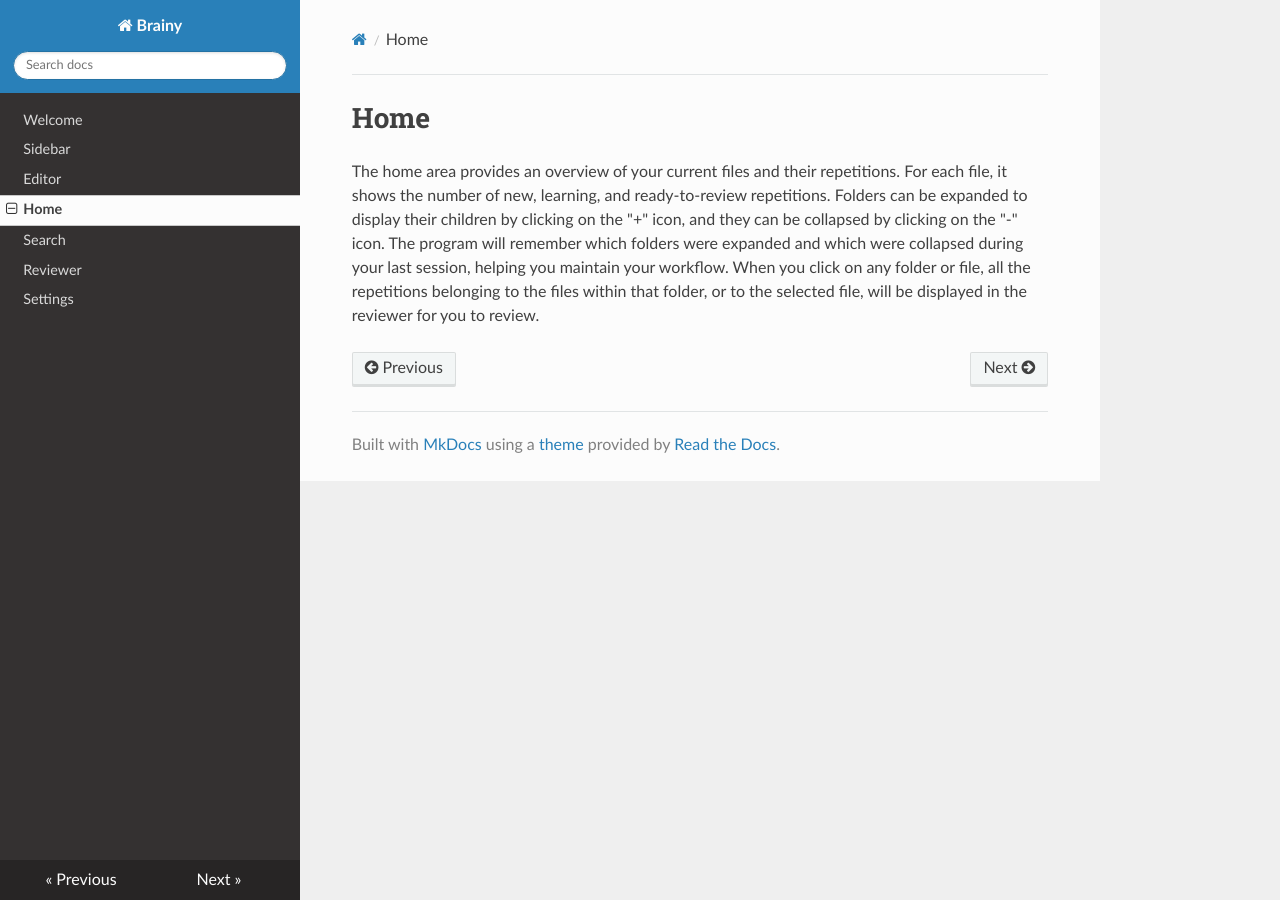
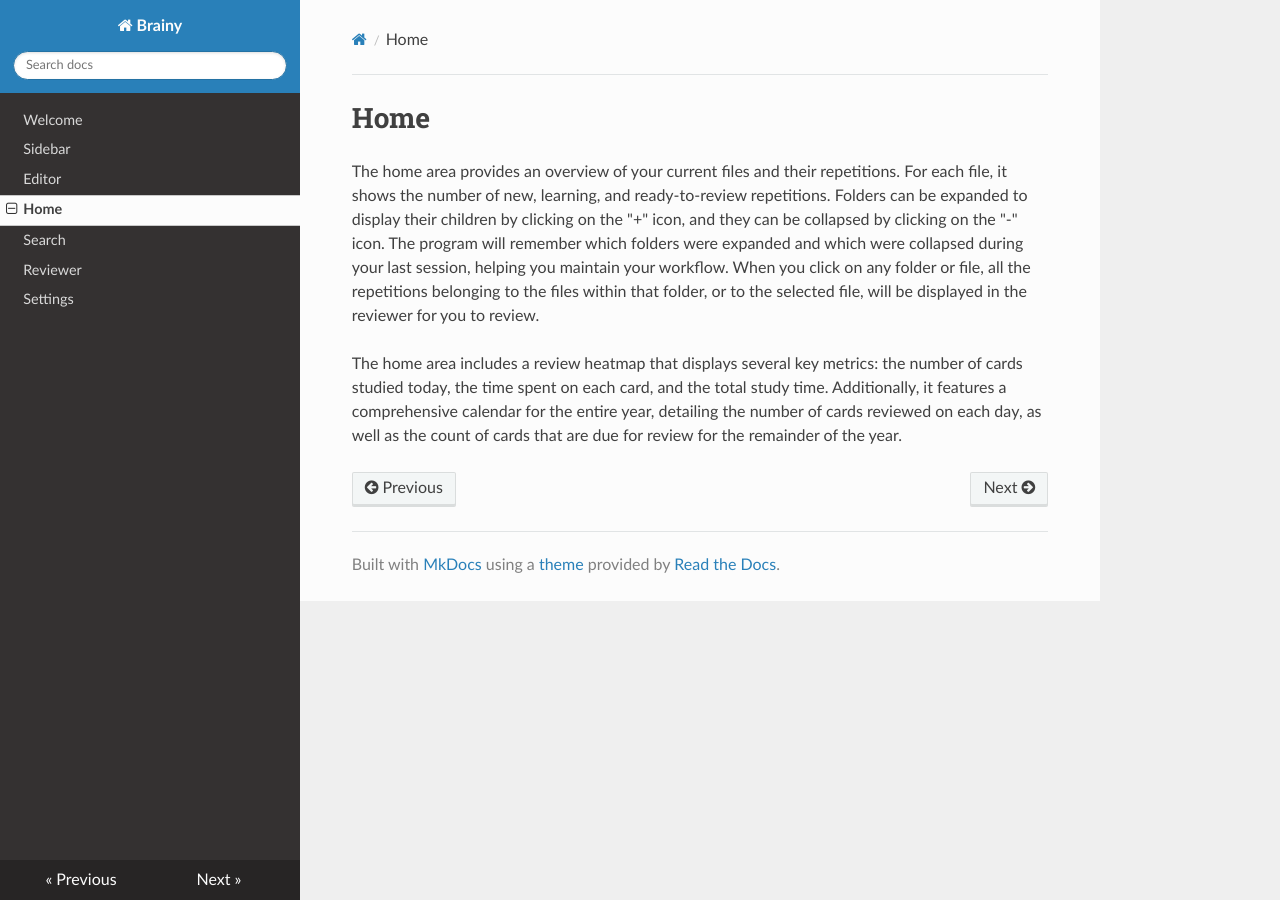
Before and after one commit to ramialkawadri/Brainy-docs, an MkDocs documentation site: the page built from docs/home.md, in a window 1280 px wide. Built offline with MkDocs 1.6.1, drawn with Linux system fonts in a browser that asks for light colours; nearby versions of some CDN libraries.

Commit message:
Add review heatmap

```diff
--- a/docs/home.md
+++ b/docs/home.md
@@ -9,3 +9,9 @@ during your last session, helping you maintain your workflow. When
 you click on any folder or file, all the repetitions belonging to the files
 within that folder, or to the selected file, will be displayed in the reviewer
 for you to review.
+
+The home area includes a review heatmap that displays several key metrics:
+the number of cards studied today, the time spent on each card, and the
+total study time. Additionally, it features a comprehensive calendar for
+the entire year, detailing the number of cards reviewed on each day, as well
+as the count of cards that are due for review for the remainder of the year.
```
